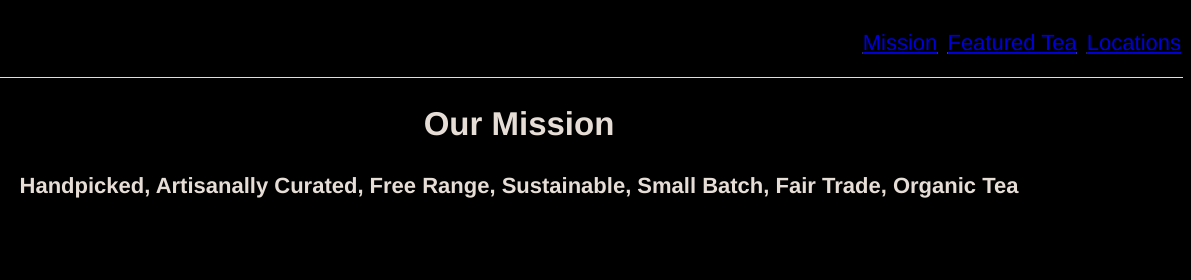
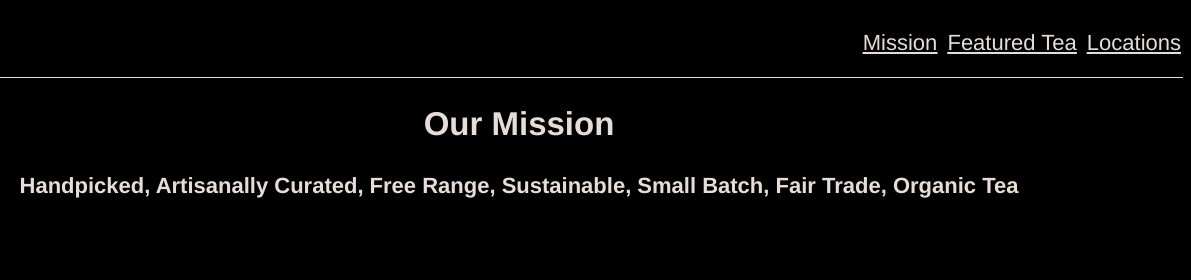
Before and after one commit to likeri29/teacozy, a plain HTML site: page index.html in a window 1280 px wide. Shown: the top 280 px of the page, 89-1280 px from the left. Drawn offline with Linux system fonts and the light colour scheme.

Commit message:
Update style.css

```diff
--- a/style.css
+++ b/style.css
@@ -30,6 +30,10 @@ header li {
     display: inline-flex;
     margin: 2px;
     text-decoration: underline;
+}
+
+header li a {
+    color: seashell;
 }
 
 /* MAIN */
```
